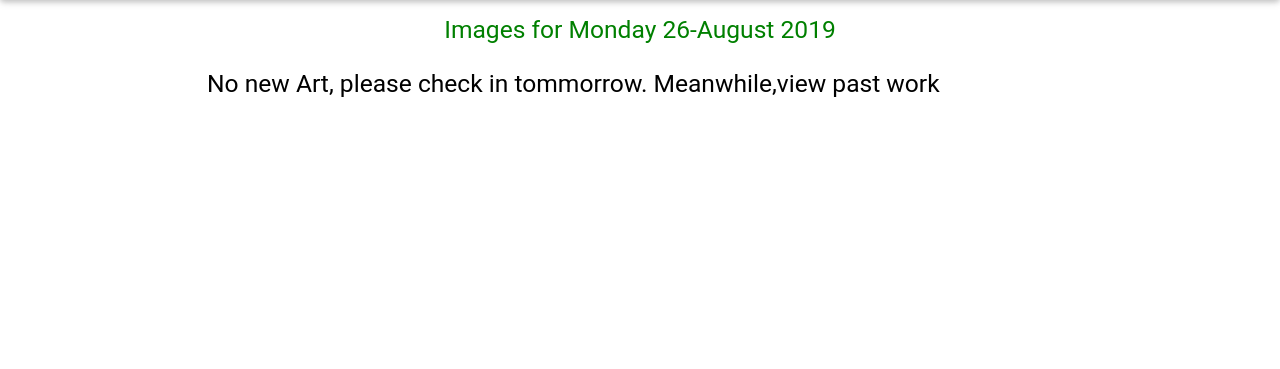
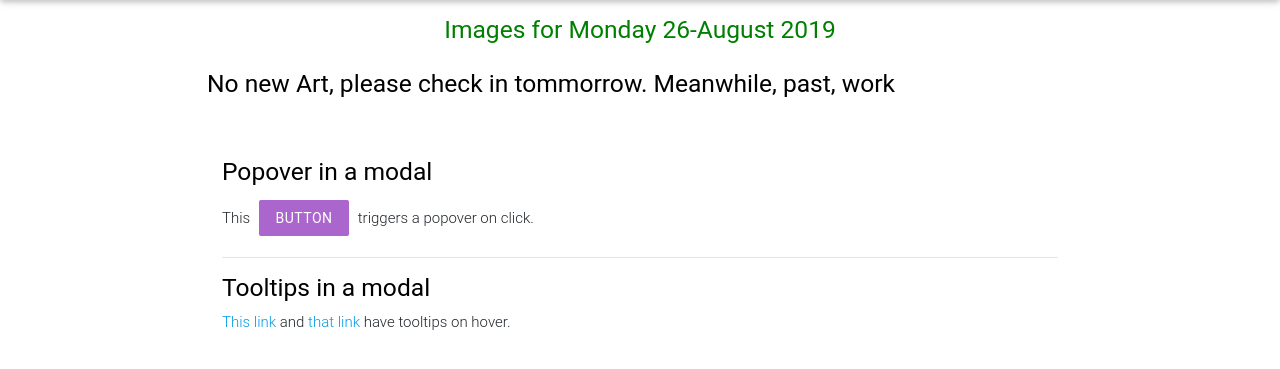
Before and after one commit to Munyiwamwangi/Gallery, a Django app: page / in a window 1280 px wide. Shown: the part 64-433 px from the top of the page. Run offline with Django 3.2, Linux system fonts and the light colour scheme; data that the repository does not hold is empty; parts of the project's set-up code (start-up, migrations or seed data) failed here and were passed over; some libraries are stand-ins or nearby versions.

Commit message:
adding modal to target one image in the gallery stack

```diff
--- a/photos/models.py
+++ b/photos/models.py
@@ -4,6 +4,14 @@ import datetime as dt
 # Create your models here.
 class Location(models.Model):
     location = models.CharField(max_length=50)
+
+
+    def save_category(self):
+        self.save()
+
+    @classmethod
+    def delete_location(cls, location):
+        cls.objects.filter(location=location).delete()
 
     def __str__(self):
         return self.location
@@ -12,6 +20,13 @@ class Category(models.Model):
 
     def __str__(self):
         return self.category
+
+    def save_category(self):
+        self.save()
+
+    @classmethod
+    def delete_category(cls, category):
+        cls.objects.filter(category=category).delete()
 
 class Editor(models.Model):
     name = models.CharField(max_length=50, default='Anonymous')
@@ -59,7 +74,6 @@ class Image(models.Model):
         all_images = cls.objects(image)
         return all_images
 
-
     @classmethod
     def search_image_by_category(cls, search_term):
         images = cls.objects.filter(category__icontains=search_term)
--- a/photos/templates/home.html
+++ b/photos/templates/home.html
@@ -20,10 +20,21 @@
 
             {% empty %}
             <div class="row">
-                <h5 class="aria-labelledby="navbarDropdownMenuLink-333text-center"> No new Art, please check in tommorrow. Meanwhile,view past work</h5>
+                <h5 class="text-center"> No new Art, please check in tommorrow. Meanwhile, past, work</h5>
             </div>
             {% endfor %}
-             {% comment %} {% include "past-images.html" %} {% endcomment %}
+
+            <!-- modal content -->
+
+            <div class="modal-body">
+              <h5>Popover in a modal</h5>
+              <p>This <a href="#" role="button" class="btn btn-secondary popover-test" title="Popover title" data-content="Popover body content is set in this attribute.">button</a> triggers a popover on click.</p>
+              <hr>
+              <h5>Tooltips in a modal</h5>
+              <p><a href="#" class="tooltip-test" title="Tooltip">This link</a> and <a href="#" class="tooltip-test" title="Tooltip">that link</a> have tooltips on hover.</p>
+          </div>
+
+            <!-- modal content -->
  </div>
 </div>
 {% endblock %}
```
